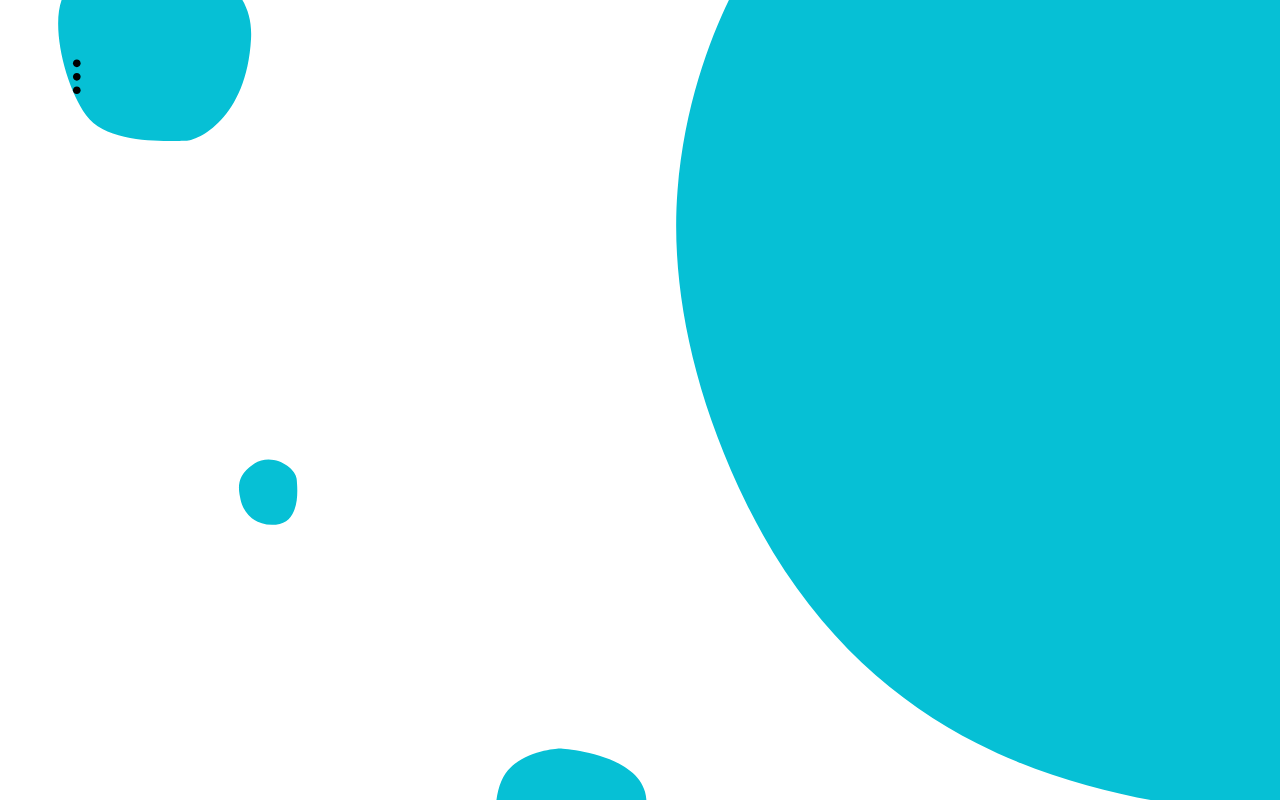
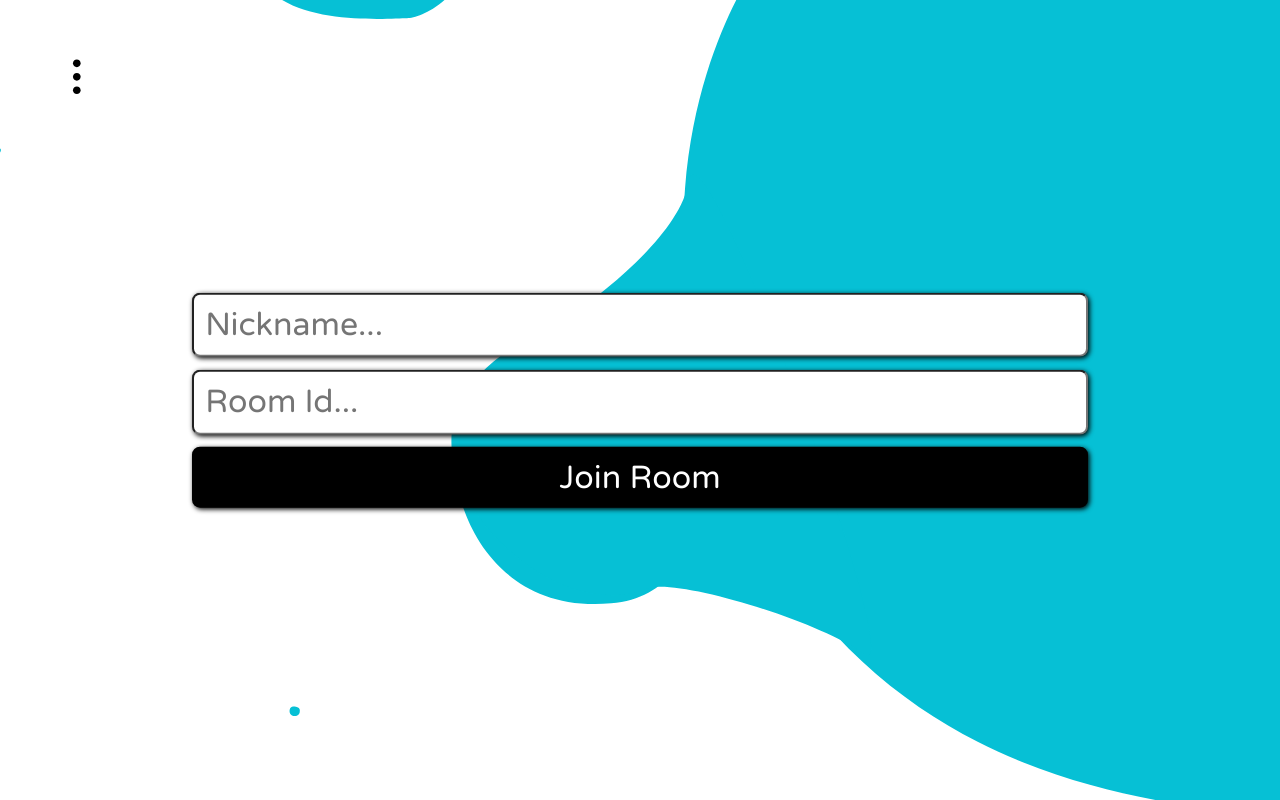
Before and after one commit to danharangus/chatter.io, a React (Create React App) app in the folder client/: page /join-room in a window 1280 px wide. Built offline with nearby package versions, Linux system fonts and the light colour scheme; no server answers.

Commit message:
added styling to the joinRoomPage -MAB

```diff
--- a/client/src/components/JoinRoomPage.jsx
+++ b/client/src/components/JoinRoomPage.jsx
@@ -7,7 +7,7 @@ import Menu from "./Menu";
 import ToggleMenuButton from "./ToggleMenuButton";
 import dotPatternBg from "../lotties/dot-pattern-background.json";
 import {useState} from "react";
-import {useNavigate} from "react-router-dom"
+import {useNavigate} from "react-router-dom";
 
 export default function JoinRoomPage() {
     const [username, setUsername] = useState("");
@@ -52,6 +52,16 @@ export default function JoinRoomPage() {
             <Menu currentPage="join-room"/>
             <ToggleMenuButton/>
             <div className="join-room-page-container__animation-container"></div>
+            <form className="join-room-page-container__room-data-form">
+                <input type="text" className="room-data-form__nickname-input" id="nick-input"
+                    placeholder="Nickname..."/>
+                <input type="text" className="room-data-form__room-id-input" id="id-input"
+                    placeholder="Room Id..."
+                />
+                <button type="submit" className="room-data-form__submit-button">
+                    Join Room
+                </button>
+            </form>
         </div>
     );
 }
--- a/client/src/scss/components-styles/_JoinRoomPage.scss
+++ b/client/src/scss/components-styles/_JoinRoomPage.scss
@@ -12,4 +12,37 @@
         position: absolute;
         z-index: 1;
     }
+
+    &__room-data-form {
+        position: absolute;
+        top: 50%;
+        left: 50%;
+        transform: translate(-50%,-50%);
+        display: flex;
+        flex-direction: column;
+        width: 70%;
+        z-index: 2;
+        gap: 0.8rem;
+    }
 }
+
+.room-data-form {
+    &__nickname-input, &__room-id-input, &__submit-button {
+        padding: 0.7rem;
+        box-shadow: 0.1rem 0.1rem 0.3rem black;
+        font-family: "VarelaRound-Regular";
+        font-size: 2rem;
+        border-radius: 0.5rem;
+    }
+
+    &__nickname-input:focus, &__room-id-input:focus {
+        outline: 1px solid black;
+    }
+
+    &__submit-button {
+        border: none;
+        background-color: black;
+        cursor: pointer;
+        color: white;
+    }
+}
```
